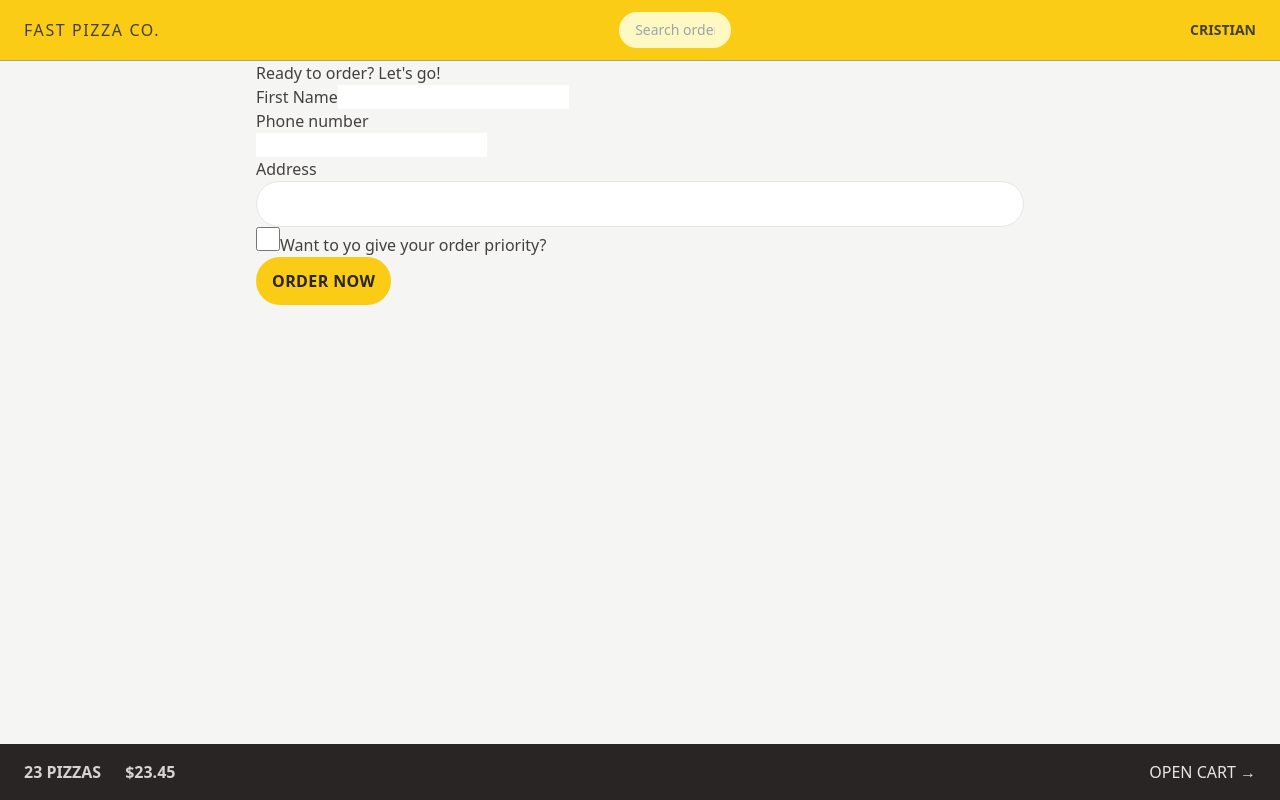
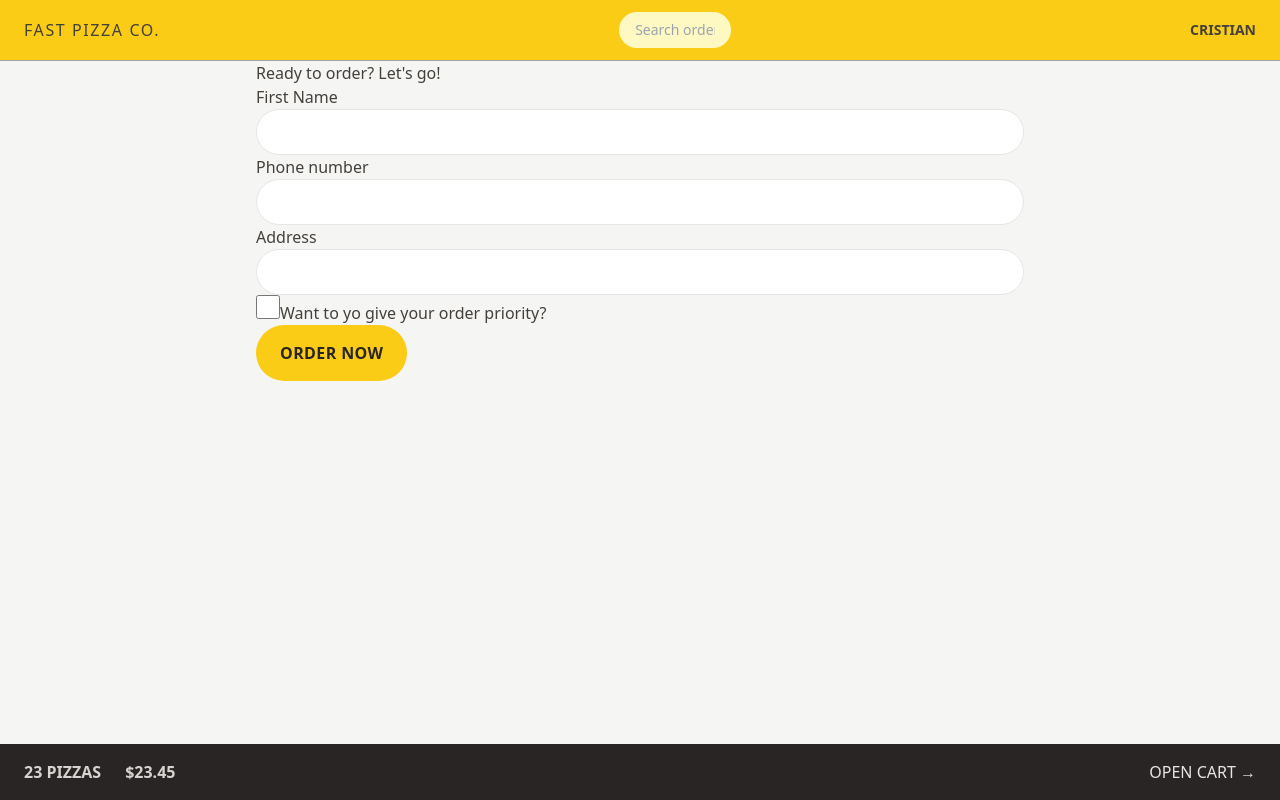
Before and after one commit to Cr1sti4n85/pizza-app, a React (Vite) app: page /order/new in a window 1280 px wide. Built offline with nearby package versions, Linux system fonts and the light colour scheme.

Commit message:
Style buttons, forms and implement reusable styles

```diff
--- a/src/features/cart/Cart.jsx
+++ b/src/features/cart/Cart.jsx
@@ -1,4 +1,6 @@
 import { Link } from "react-router-dom";
+import LinkButton from "../../ui/LinkButton";
+import Button from "../../ui/Button";
 
 const fakeCart = [
   {
@@ -29,17 +31,13 @@ function Cart() {
 
   return (
     <div>
-      <Link
-        to="/menu"
-        className="text-sm text-blue-500 hover:text-blue-700 hover:underline"
-      >
-        &larr; Back to menu
-      </Link>
+      <LinkButton to="/menu">&larr; Back to menu</LinkButton>
 
       <h2>Your cart, %NAME%</h2>
 
       <div>
-        <Link to="/order/new">Order pizzas</Link>
+        <Button to="/order/new">Order pizzas</Button>
+
         <button>Clear cart</button>
       </div>
     </div>
--- a/src/features/order/CreateOrder.jsx
+++ b/src/features/order/CreateOrder.jsx
@@ -1,5 +1,11 @@
-import { Form, redirect, useActionData, useNavigation } from "react-router-dom";
+import {
+  Form,
+  redirect,
+  useActionData,
+  useNavigation,
+} from "react-router-dom";
 import { createOrder } from "../../services/apiRestaurant";
+import Button from "../../ui/Button";
 
 // https://uibakery.io/regex-library/phone-number
 const isValidPhone = (str) =>
@@ -49,13 +55,23 @@ function CreateOrder() {
       <Form method="POST">
         <div>
           <label>First Name</label>
-          <input type="text" name="customer" required />
+          <input
+            className="input"
+            type="text"
+            name="customer"
+            required
+          />
         </div>
 
         <div>
           <label>Phone number</label>
           <div>
-            <input type="tel" name="phone" required />
+            <input
+              className="input"
+              type="tel"
+              name="phone"
+              required
+            />
           </div>
           {formErrors?.phone && <p>{formErrors.phone}</p>}
         </div>
@@ -64,7 +80,7 @@ function CreateOrder() {
           <label>Address</label>
           <div>
             <input
-              className="w-full rounded-full border border-stone-200 px-4 py-2 text-sm transition-all duration-300 placeholder:text-stone-400 focus:outline-none focus:ring focus:ring-yellow-400 md:px-6 md:py-3"
+              className="input"
               type="text"
               name="address"
               required
@@ -81,17 +97,20 @@ function CreateOrder() {
             // value={withPriority}
             // onChange={(e) => setWithPriority(e.target.checked)}
           />
-          <label htmlFor="priority">Want to yo give your order priority?</label>
+          <label htmlFor="priority">
+            Want to yo give your order priority?
+          </label>
         </div>
 
         <div>
-          <input type="hidden" name="cart" value={JSON.stringify(cart)}></input>
-          <button
-            disabled={isSubmitting}
-            className="inline-block rounded-full bg-yellow-400 px-4 py-3 font-semibold uppercase tracking-wide text-stone-800 transition-colors duration-300 hover:bg-yellow-300 focus:bg-yellow-300 focus:outline-none focus:ring focus:ring-yellow-300 focus:ring-offset-2 disabled:cursor-not-allowed"
-          >
+          <input
+            type="hidden"
+            name="cart"
+            value={JSON.stringify(cart)}
+          ></input>
+          <Button disabled={isSubmitting}>
             {isSubmitting ? "Placing Order" : "Order now"}
-          </button>
+          </Button>
         </div>
       </Form>
     </div>
--- a/src/features/user/CreateUser.jsx
+++ b/src/features/user/CreateUser.jsx
@@ -1,4 +1,5 @@
 import { useState } from "react";
+import Button from "../../ui/Button";
 
 function CreateUser() {
   const [username, setUsername] = useState("");
@@ -18,12 +19,12 @@ function CreateUser() {
         placeholder="Your full name"
         value={username}
         onChange={(e) => setUsername(e.target.value)}
-        className="w-72"
+        className="input mb-8 w-72"
       />
 
       {username !== "" && (
         <div>
-          <button>Start ordering</button>
+          <Button>Start ordering</Button>
         </div>
       )}
     </form>
--- a/src/index.css
+++ b/src/index.css
@@ -2,41 +2,48 @@
 @tailwind components;
 @tailwind utilities;
 
-/* body {
-  font-family: system-ui, -apple-system, BlinkMacSystemFont, 'Segoe UI', Roboto,
-    Oxygen, Ubuntu, Cantarell, 'Open Sans', 'Helvetica Neue', sans-serif;
-  background-color: #f7f7f7;
-  color: #444;
+@layer components {
+  .input {
+    @apply w-full rounded-full border border-stone-200 px-4 py-2 text-sm transition-all duration-300 placeholder:text-stone-400 focus:outline-none focus:ring focus:ring-yellow-400 md:px-6 md:py-3;
+  }
 }
-
-.layout {
-  display: grid;
-  grid-template-rows: auto 1fr auto;
-  gap: 32px;
-  height: 100dvh;
-} */
 
 /* https://dev.to/afif/i-made-100-css-loaders-for-your-next-project-4eje */
 .loader {
   width: 45px;
   aspect-ratio: 0.75;
   --c: no-repeat linear-gradient(#333 0 0);
-  background: var(--c) 0% 50%, var(--c) 50% 50%, var(--c) 100% 50%;
+  background:
+    var(--c) 0% 50%,
+    var(--c) 50% 50%,
+    var(--c) 100% 50%;
   background-size: 20% 50%;
   animation: loading 1s infinite linear;
 }
 
 @keyframes loading {
   20% {
-    background-position: 0% 0%, 50% 50%, 100% 50%;
+    background-position:
+      0% 0%,
+      50% 50%,
+      100% 50%;
   }
   40% {
-    background-position: 0% 100%, 50% 0%, 100% 50%;
+    background-position:
+      0% 100%,
+      50% 0%,
+      100% 50%;
   }
   60% {
-    background-position: 0% 50%, 50% 100%, 100% 0%;
+    background-position:
+      0% 50%,
+      50% 100%,
+      100% 0%;
   }
   80% {
-    background-position: 0% 50%, 50% 50%, 100% 100%;
+    background-position:
+      0% 50%,
+      50% 50%,
+      100% 100%;
   }
 }
--- /dev/null
+++ b/src/ui/Button.jsx
@@ -0,0 +1,22 @@
+import { Link } from "react-router-dom";
+
+function Button({ children, disabled, to }) {
+  const className = `inline-block rounded-full bg-yellow-400
+                    px-4 py-3 font-semibold uppercase tracking-wide text-stone-800
+                    transition-colors duration-300 hover:bg-yellow-300 focus:bg-yellow-300
+                    focus:outline-none focus:ring focus:ring-yellow-300 focus:ring-offset-2
+                    disabled:cursor-not-allowed sm:px-6 sm:py-4`;
+  if (to)
+    return (
+      <Link to={to} className={className}>
+        {children}
+      </Link>
+    );
+  return (
+    <button disabled={disabled} className={className}>
+      {children}
+    </button>
+  );
+}
+
+export default Button;
--- a/src/ui/Error.jsx
+++ b/src/ui/Error.jsx
@@ -1,13 +1,13 @@
-import { useNavigate, useRouteError } from "react-router-dom";
+import { useRouteError } from "react-router-dom";
+import LinkButton from "./LinkButton";
 
 function Error() {
-  const navigate = useNavigate();
   const error = useRouteError();
   return (
     <div>
       <h1>Something went wrong 😢</h1>
       <p>{error.data || error.message}</p>
-      <button onClick={() => navigate(-1)}>&larr; Go back</button>
+      <LinkButton to="-1">&larr; Go back</LinkButton>
     </div>
   );
 }
--- /dev/null
+++ b/src/ui/LinkButton.jsx
@@ -0,0 +1,20 @@
+import { Link, useNavigate } from "react-router-dom";
+
+function LinkButton({ children, to }) {
+  const navigate = useNavigate();
+  const className = "text-sm text-blue-500 hover:text-blue-700 hover:underline";
+
+  if (to === "-1")
+    return (
+      <button className={className} onClick={() => navigate(-1)}>
+        {children}
+      </button>
+    );
+  return (
+    <Link to={to} className={className}>
+      {children}
+    </Link>
+  );
+}
+
+export default LinkButton;
```
